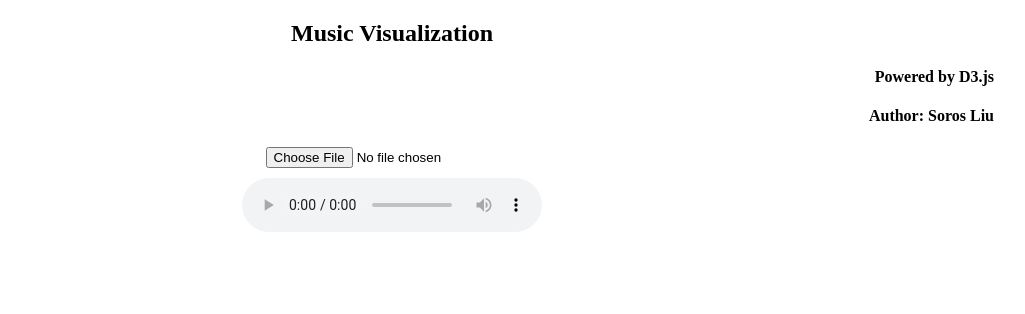
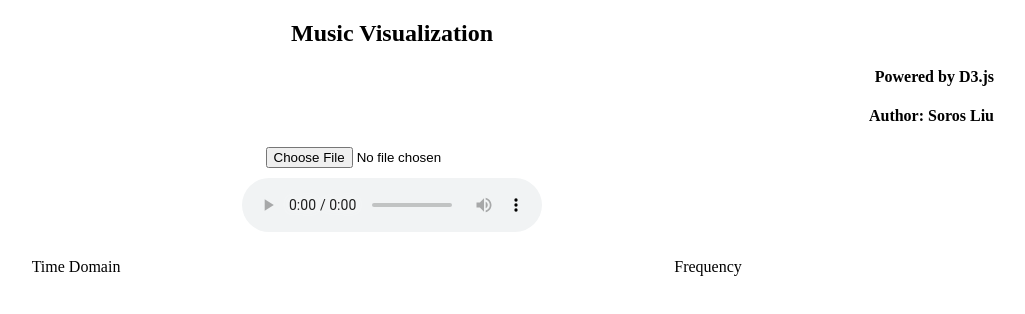
Before and after one commit to Sorosliu1029/Computer_Graphics, a plain HTML site: page viz_music/index.html in a window 1280 px wide. Shown: the whole page, without its empty margins (248-1273 px from the left). Drawn offline with nearby package versions, Linux system fonts and the light colour scheme.

Commit message:
modify layout

```diff
--- a/viz_music/index.html
+++ b/viz_music/index.html
@@ -15,8 +15,12 @@
 <audio controls loop id="audioElement" class="center">
     Oops, it seems your browser doesn't support audio label.
 </audio>
-<div id="d0" class="viz_frame center"></div>
-<div id="d1" class="viz_frame center"></div>
+<div id="d0" class="viz_frame_split">
+    <p>Time Domain</p>
+</div>
+<div id="d1" class="viz_frame_split">
+    <p>Frequency</p>
+</div>
 <div id="d2" class="viz_frame center"></div>
 <div id="d3" class="viz_frame center"></div>
 </body>
--- a/viz_music/style.css
+++ b/viz_music/style.css
@@ -8,6 +8,13 @@
 .viz_frame {
     width: auto;
     height: auto;
-    border-width: 10px;
-    border-color: black;
+    border: 10px black;
 }
+.viz_frame_split {
+    width: 50%;
+    height: auto;
+    border: 10px black;
+    display: block;
+    float: left;
+    text-align: center;
+}
--- a/viz_music/viz.js
+++ b/viz_music/viz.js
@@ -84,12 +84,13 @@ function makeColorGradient(i, frequency1, frequency2, frequency3,
 function main() {
     var framesFuncsArray = [bar_time_domain, bar_frequency_domain];
     var analyser = getAnalyser();
-    var width = (getWindowWidth() * 0.9).toString();
+    var width_long = getWindowWidth() * 0.9;
+    var width_short = width_long * 0.5;
     for (var i = 0; i < framesFuncsArray.length; i++) {
         renderFrame(
             '#d' + i.toString(),
             '300',
-            width,
+            i < 2 ? width_short.toString() : width_long.toString(),
             analyser,
             framesFuncsArray[i].init,
             framesFuncsArray[i].update,
```
